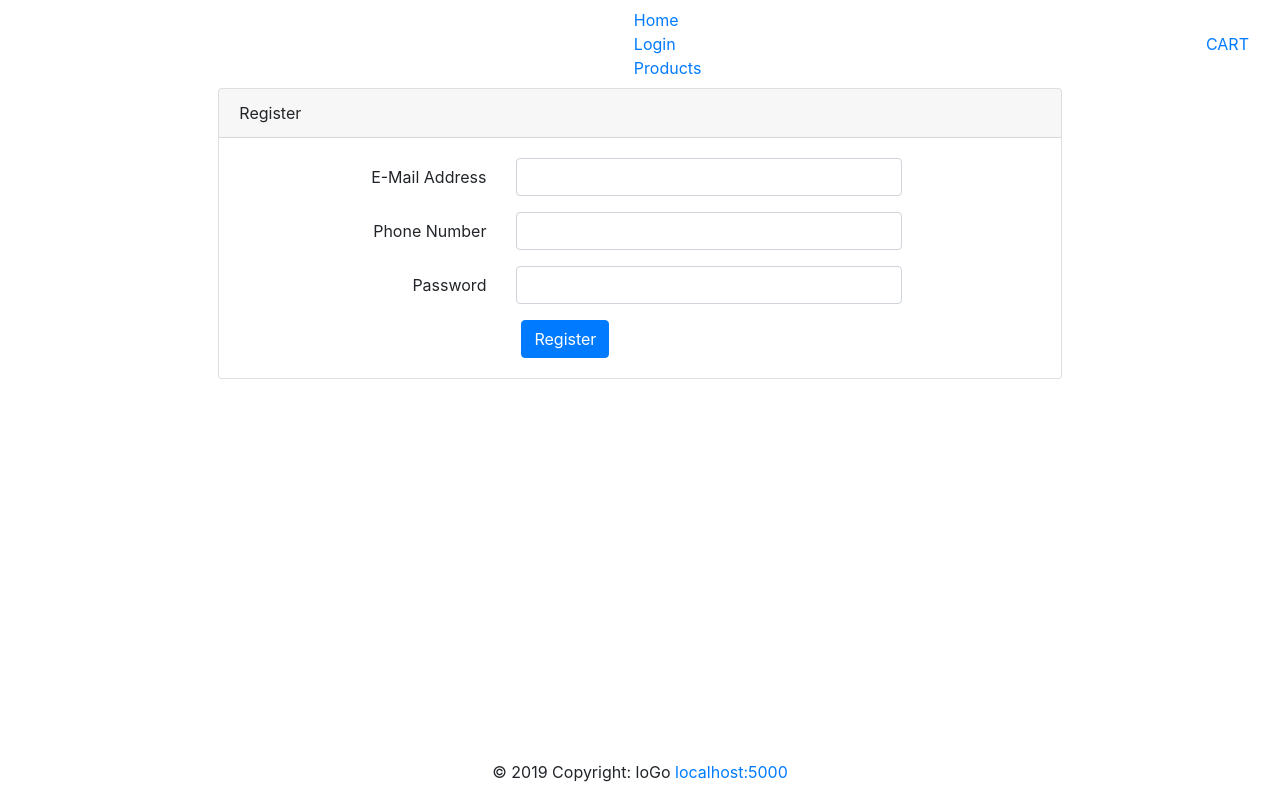
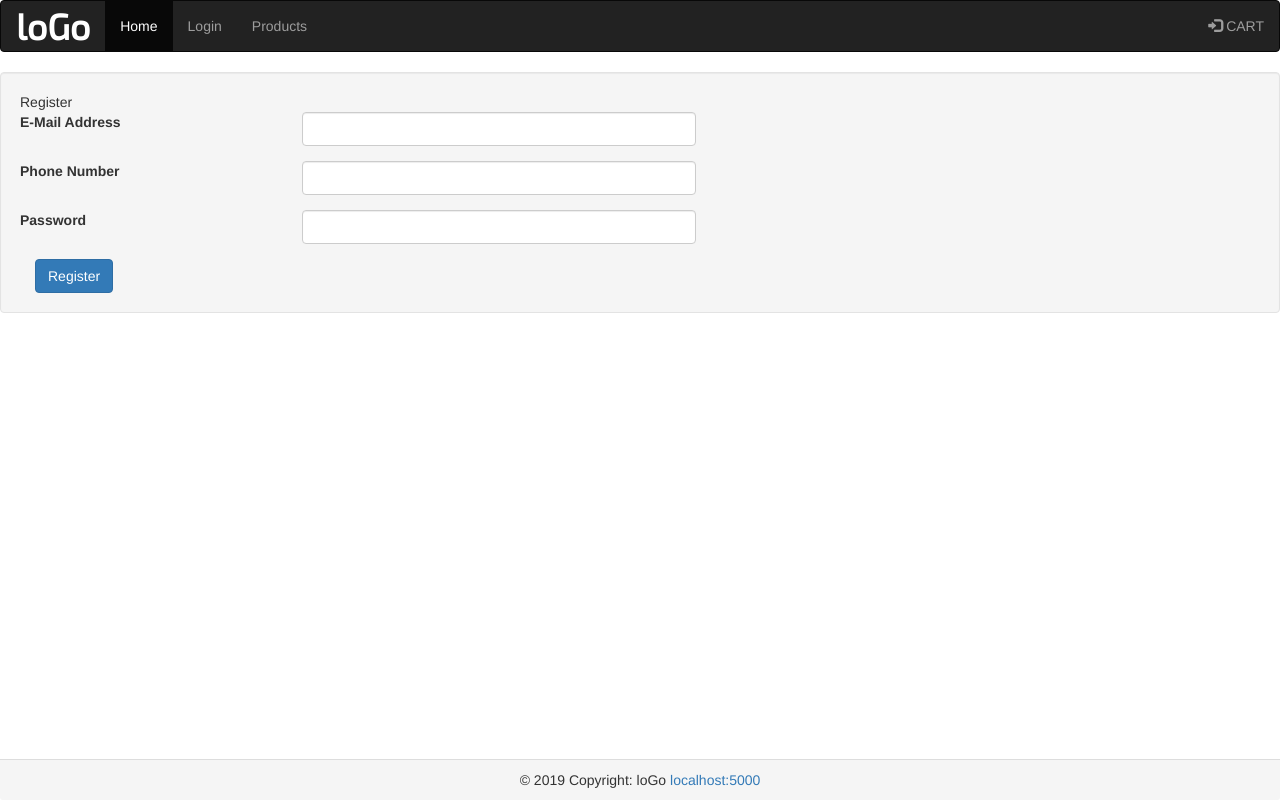
Before and after one commit to ejeino-7/loGo, a Flask app: page /register in a window 1280 px wide. Run offline with Flask 2, Linux system fonts and the light colour scheme; some libraries are stand-ins or nearby versions.

Commit message:
Update register.html

```diff
--- a/templates/register.html
+++ b/templates/register.html
@@ -7,20 +7,23 @@
     <!-- Fonts -->
     <link rel="dns-prefetch" href="https://fonts.gstatic.com">
     <link href="https://fonts.googleapis.com/css?family=Raleway:300,400,600" rel="stylesheet" type="text/css">
+    <link href="https://fonts.googleapis.com/css?family=Exo+2&display=swap" rel="stylesheet">
+
+    <link rel="stylesheet" href="https://maxcdn.bootstrapcdn.com/bootstrap/3.4.0/css/bootstrap.min.css">
+    <link href="https://fonts.googleapis.com/css?family=Exo+2&display=swap" rel="stylesheet">
 
 
 
     <link rel="icon" href="Favicon.png">
 
-    <!-- Bootstrap CSS -->
-    <link rel="stylesheet" href="https://stackpath.bootstrapcdn.com/bootstrap/4.1.3/css/bootstrap.min.css">
-
     <title>Register</title>
   </head>
   <body>
-    {% include 'navigation_meny.html' %}
 
-    <main class="my-form">
+  {% include 'navigation_meny.html' %}
+
+
+    <main class="well form-horizontal">
     <div class="cotainer">
         <div class="row justify-content-center">
             <div class="col-md-8">
```
